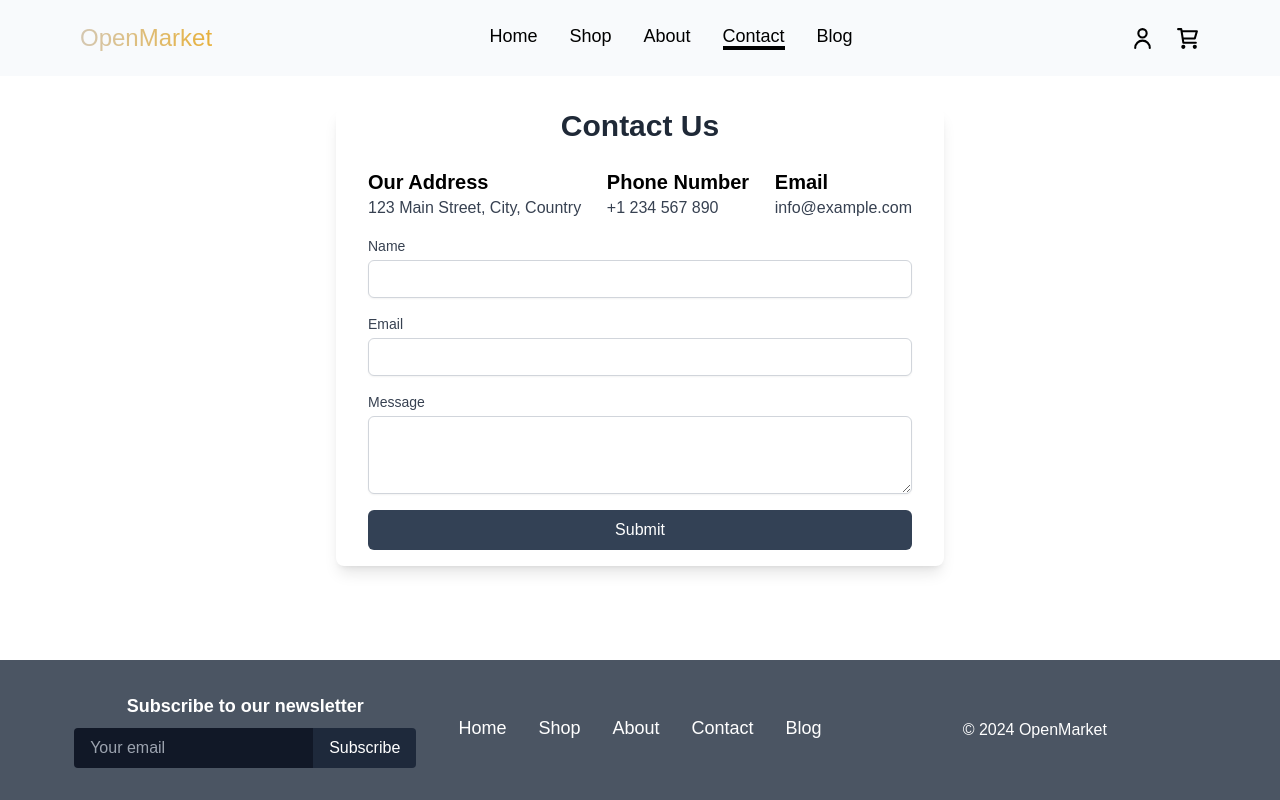
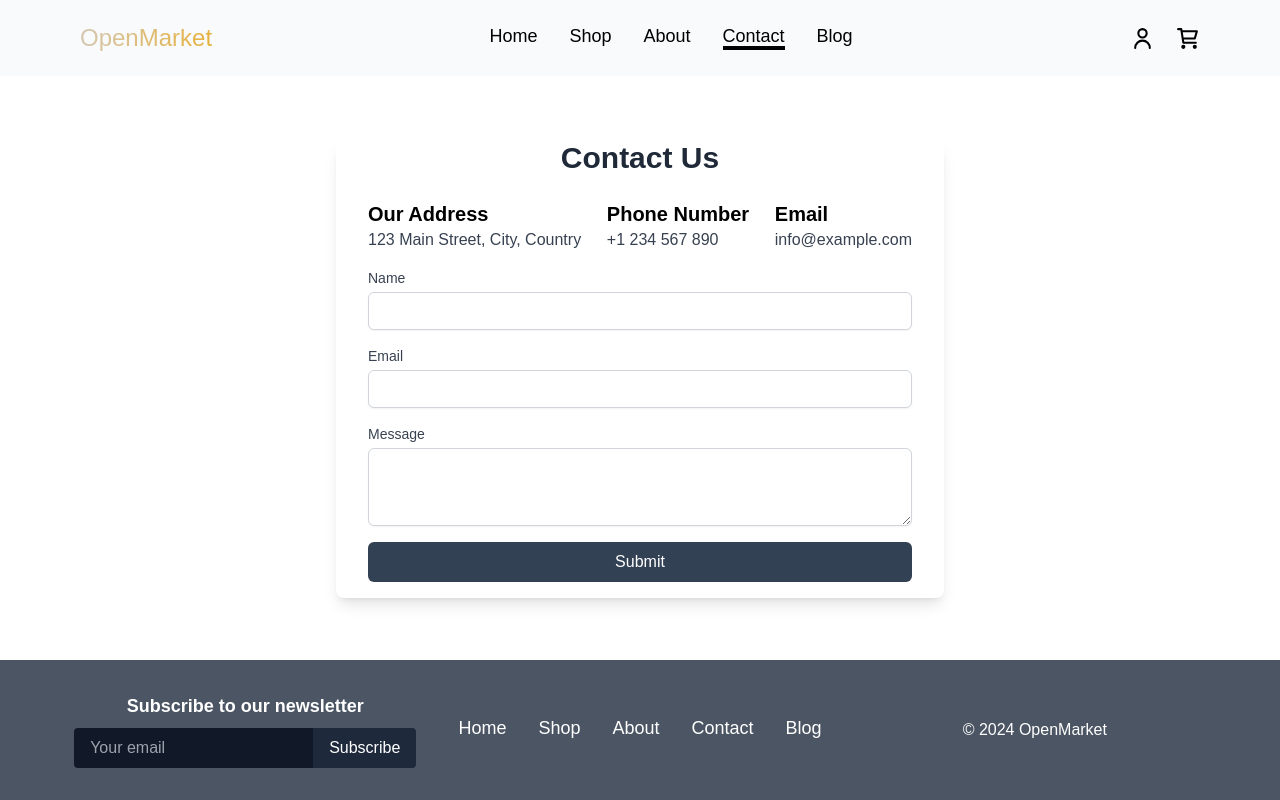
Before and after one commit to KoRnaholic/TBC-Academy, a React (Create React App) app: page /contact in a window 1280 px wide. Built offline with nearby package versions, Linux system fonts and the light colour scheme; the HTML template or start-up script is replaced by a standard one.

Commit message:
modified home and contact page

```diff
--- a/src/components/pages/Contact.jsx
+++ b/src/components/pages/Contact.jsx
@@ -3,7 +3,7 @@ import Button from "../UI/Button";
 
 const Contact = () => {
   return (
-    <div className="bg-gradient-to-r  flex flex-col items-center justify-center">
+    <div className="bg-gradient-to-r lg:mt-8  flex flex-col items-center justify-center">
       <div className="bg-white px-4 md:px-8 rounded-lg shadow-lg w-full md:w-1/2">
         <div>
           <h1 className="text-3xl font-bold mb-6 text-center text-gray-800">
--- a/src/components/pages/Home.jsx
+++ b/src/components/pages/Home.jsx
@@ -47,7 +47,6 @@ export default function Home() {
   return (
     <div>
       <Search />
-
       <div className="flex  overflow-y-auto flex-wrap justify-center items-center py-10 px-16 gap-5 max-h-[430px]">
         <ProductCard products={products} />
       </div>
```
